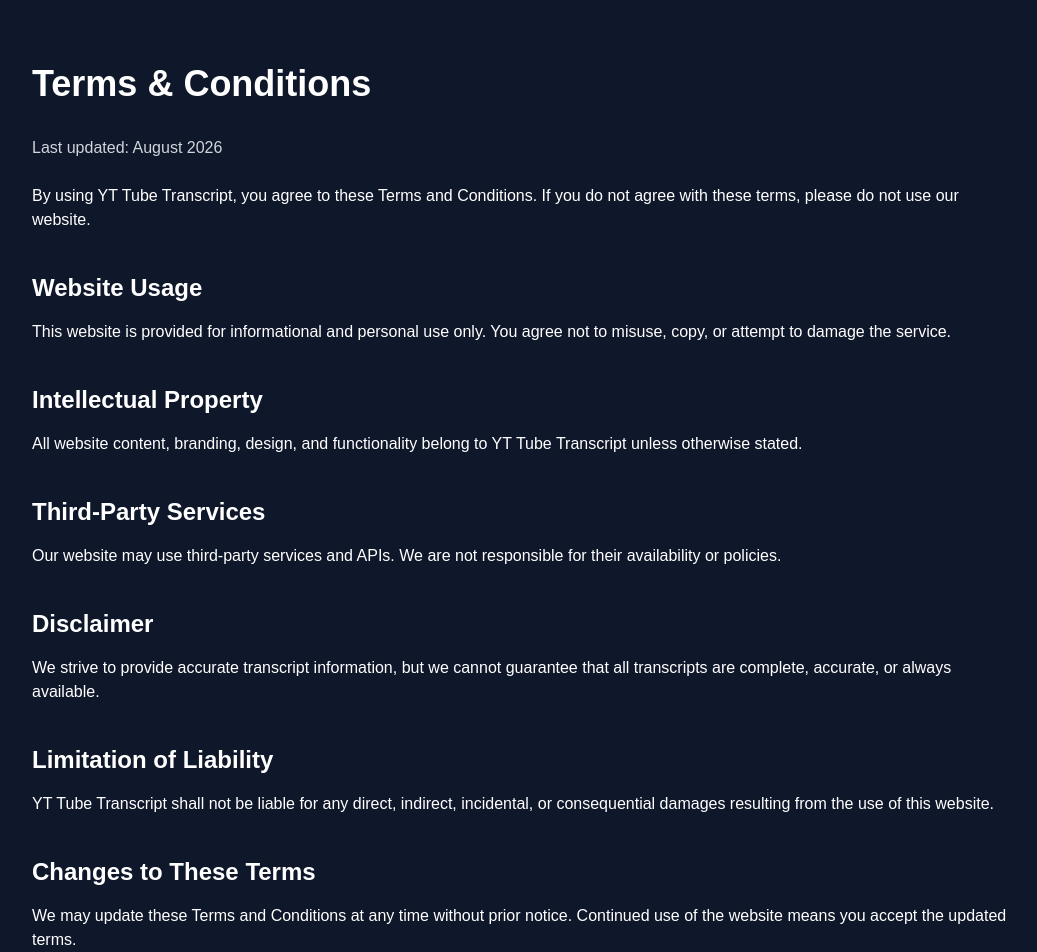
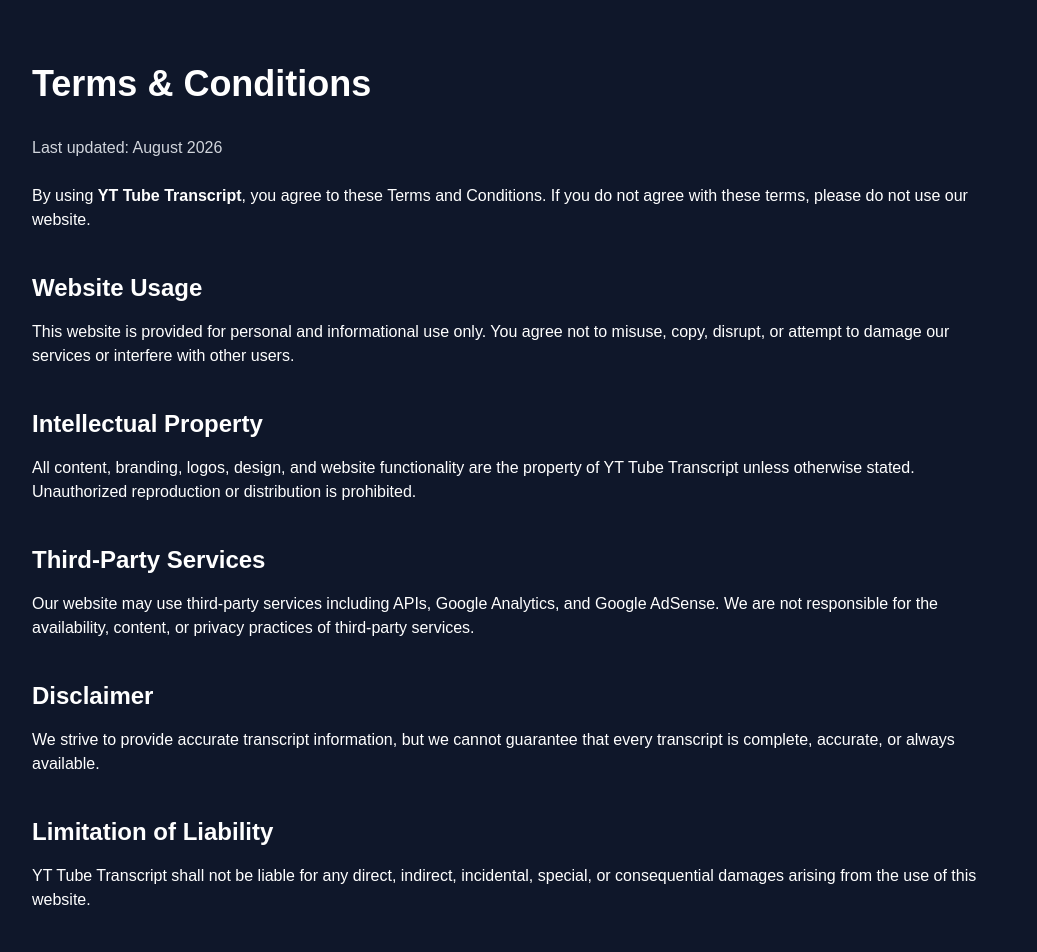
Before and after one commit to gufranali001/yt-transcript, a Next.js app in the folder frontend/: page /terms-and-conditions in a window 1280 px wide. Shown: the top 952 px of the page, without its empty margins (120-1157 px from the left). Built offline with nearby package versions, Linux system fonts and the light colour scheme.

Commit message:
Improve Terms page SEO

```diff
--- a/frontend/app/terms-and-conditions/page.tsx
+++ b/frontend/app/terms-and-conditions/page.tsx
@@ -1,7 +1,52 @@
-export const metadata = {
+import type { Metadata } from "next";
+
+export const metadata: Metadata = {
   title: "Terms and Conditions",
+
   description:
-    "Read the Terms and Conditions for using YT Tube Transcript.",
+    "Read the Terms and Conditions for using YT Tube Transcript, the free YouTube Transcript Generator.",
+
+  keywords: [
+    "Terms and Conditions",
+    "YT Tube Transcript Terms",
+    "YouTube Transcript Generator Terms",
+    "Website Terms",
+  ],
+
+  alternates: {
+    canonical: "https://yttubetranscript.com/terms-and-conditions",
+  },
+
+  openGraph: {
+    title: "Terms and Conditions | YT Tube Transcript",
+    description:
+      "Read the Terms and Conditions for using YT Tube Transcript.",
+    url: "https://yttubetranscript.com/terms-and-conditions",
+    siteName: "YT Tube Transcript",
+    type: "website",
+
+    images: [
+      {
+        url: "https://yttubetranscript.com/og-image.png",
+        width: 1200,
+        height: 630,
+        alt: "YT Tube Transcript",
+      },
+    ],
+  },
+
+  twitter: {
+    card: "summary_large_image",
+    title: "Terms and Conditions | YT Tube Transcript",
+    description:
+      "Read the Terms and Conditions for using YT Tube Transcript.",
+    images: ["https://yttubetranscript.com/og-image.png"],
+  },
+
+  robots: {
+    index: true,
+    follow: true,
+  },
 };
 
 export default function TermsAndConditions() {
@@ -16,9 +61,9 @@
       </p>
 
       <p className="mb-6">
-        By using YT Tube Transcript, you agree to these Terms and
-        Conditions. If you do not agree with these terms, please do not use
-        our website.
+        By using <strong>YT Tube Transcript</strong>, you agree to these
+        Terms and Conditions. If you do not agree with these terms,
+        please do not use our website.
       </p>
 
       <h2 className="text-2xl font-semibold mt-10 mb-4">
@@ -26,8 +71,9 @@
       </h2>
 
       <p className="mb-6">
-        This website is provided for informational and personal use only.
-        You agree not to misuse, copy, or attempt to damage the service.
+        This website is provided for personal and informational use only.
+        You agree not to misuse, copy, disrupt, or attempt to damage
+        our services or interfere with other users.
       </p>
 
       <h2 className="text-2xl font-semibold mt-10 mb-4">
@@ -35,8 +81,9 @@
       </h2>
 
       <p className="mb-6">
-        All website content, branding, design, and functionality belong to
-        YT Tube Transcript unless otherwise stated.
+        All content, branding, logos, design, and website functionality
+        are the property of YT Tube Transcript unless otherwise stated.
+        Unauthorized reproduction or distribution is prohibited.
       </p>
 
       <h2 className="text-2xl font-semibold mt-10 mb-4">
@@ -44,8 +91,10 @@
       </h2>
 
       <p className="mb-6">
-        Our website may use third-party services and APIs. We are not
-        responsible for their availability or policies.
+        Our website may use third-party services including APIs,
+        Google Analytics, and Google AdSense.
+        We are not responsible for the availability,
+        content, or privacy practices of third-party services.
       </p>
 
       <h2 className="text-2xl font-semibold mt-10 mb-4">
@@ -53,9 +102,9 @@
       </h2>
 
       <p className="mb-6">
-        We strive to provide accurate transcript information, but we cannot
-        guarantee that all transcripts are complete, accurate, or always
-        available.
+        We strive to provide accurate transcript information,
+        but we cannot guarantee that every transcript is complete,
+        accurate, or always available.
       </p>
 
       <h2 className="text-2xl font-semibold mt-10 mb-4">
@@ -63,9 +112,9 @@
       </h2>
 
       <p className="mb-6">
-        YT Tube Transcript shall not be liable for any direct, indirect,
-        incidental, or consequential damages resulting from the use of this
-        website.
+        YT Tube Transcript shall not be liable for any direct,
+        indirect, incidental, special, or consequential damages
+        arising from the use of this website.
       </p>
 
       <h2 className="text-2xl font-semibold mt-10 mb-4">
@@ -73,9 +122,9 @@
       </h2>
 
       <p className="mb-6">
-        We may update these Terms and Conditions at any time without prior
-        notice. Continued use of the website means you accept the updated
-        terms.
+        We may update these Terms and Conditions at any time.
+        Continued use of the website constitutes acceptance
+        of any updated terms.
       </p>
 
       <h2 className="text-2xl font-semibold mt-10 mb-4">
@@ -83,8 +132,10 @@
       </h2>
 
       <p>
-        If you have any questions regarding these Terms, please contact us
-        through our Contact page.
+        If you have any questions regarding these Terms,
+        please contact us through our Contact page
+        or email us at{" "}
+        <strong>support.yttubetranscript@gmail.com</strong>.
       </p>
     </main>
   );
```
